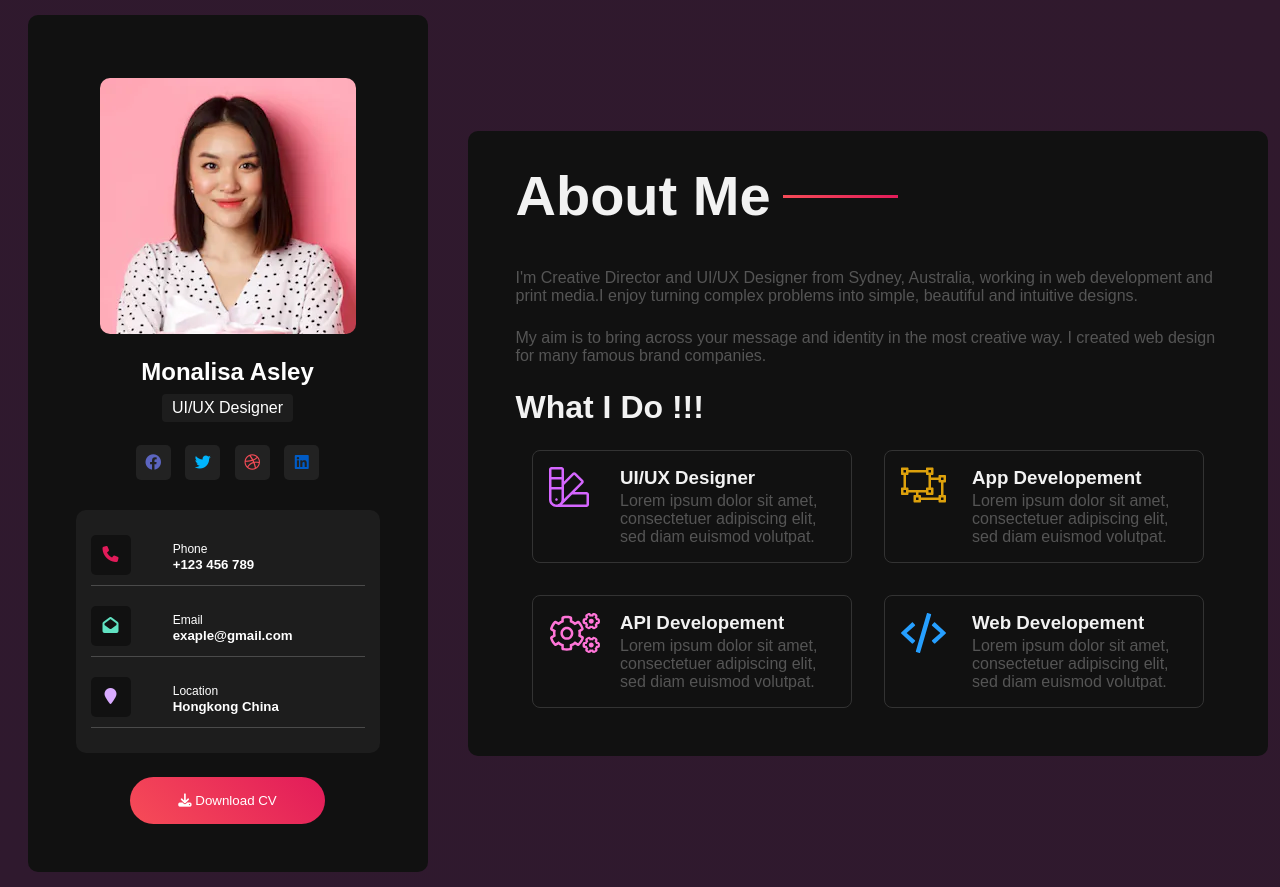
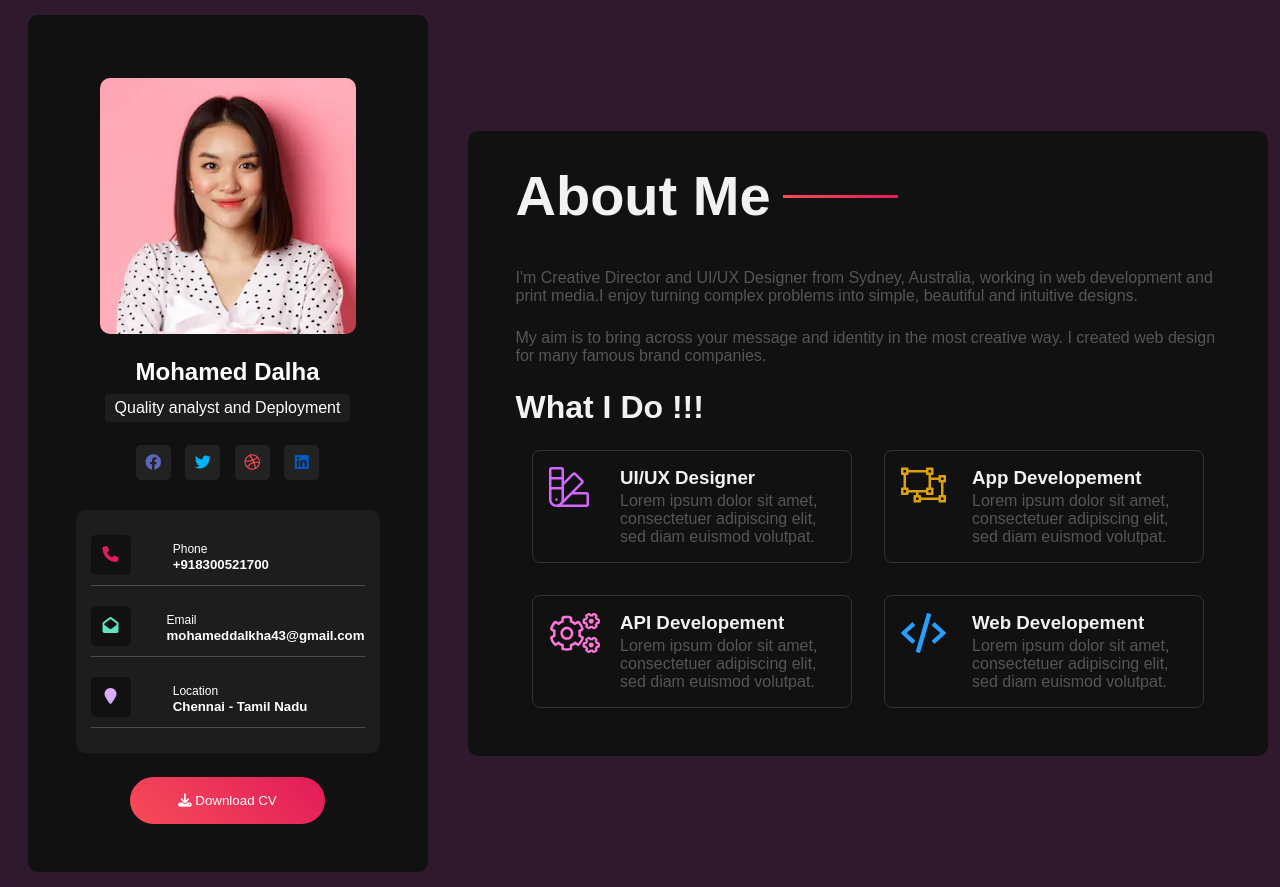
Before and after one commit to Mohammeddalkha/my-portfolio, a plain HTML site: page Modern-Peronal-Profile-main/index.html in a window 1280 px wide. Drawn offline with Linux system fonts and the light colour scheme.

Commit message:
Initial commit

```diff
--- a/Modern-Peronal-Profile-main/index.html
+++ b/Modern-Peronal-Profile-main/index.html
@@ -19,8 +19,8 @@
 
             <div class="profile-details">
                  <div class="intro">
-                    <h2>Monalisa Asley</h2>
-                    <h4>UI/UX Designer</h4>
+                    <h2>Mohamed Dalha</h2>
+                    <h4>Quality analyst and Deployment</h4>
                     <div class="social">
                         <a href="#"><i class="fab fa-facebook" style="color:var(--blue)"></i></a>
                         <a href="#"><i class="fab fa-twitter"  style="color:var(--skyblue)"></i></a>
@@ -36,7 +36,7 @@
                          </div>
                          <div class="content">
                             <span>Phone</span>
-                            <h5>+123 456 789</h5>
+                            <h5>+918300521700</h5>
                          </div>
                     </div>
 
@@ -46,7 +46,7 @@
                         </div>
                         <div class="content">
                            <span>Email</span>
-                           <h5>exaple@gmail.com</h5>
+                           <h5>mohameddalkha43@gmail.com</h5>
                         </div>
                    </div>
 
@@ -56,7 +56,7 @@
                     </div>
                     <div class="content">
                        <span>Location</span>
-                       <h5>Hongkong China</h5>
+                       <h5>Chennai - Tamil Nadu</h5>
                     </div>
                  </div>
 
```
